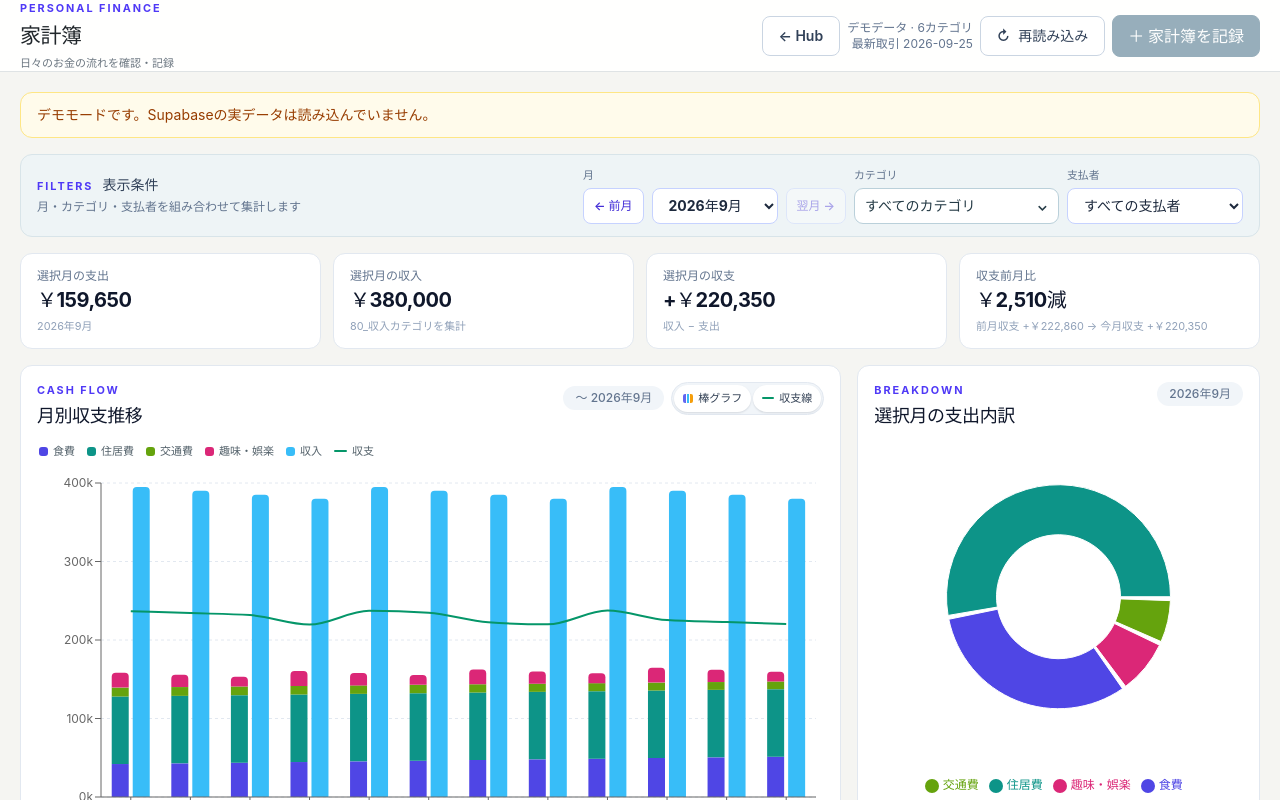
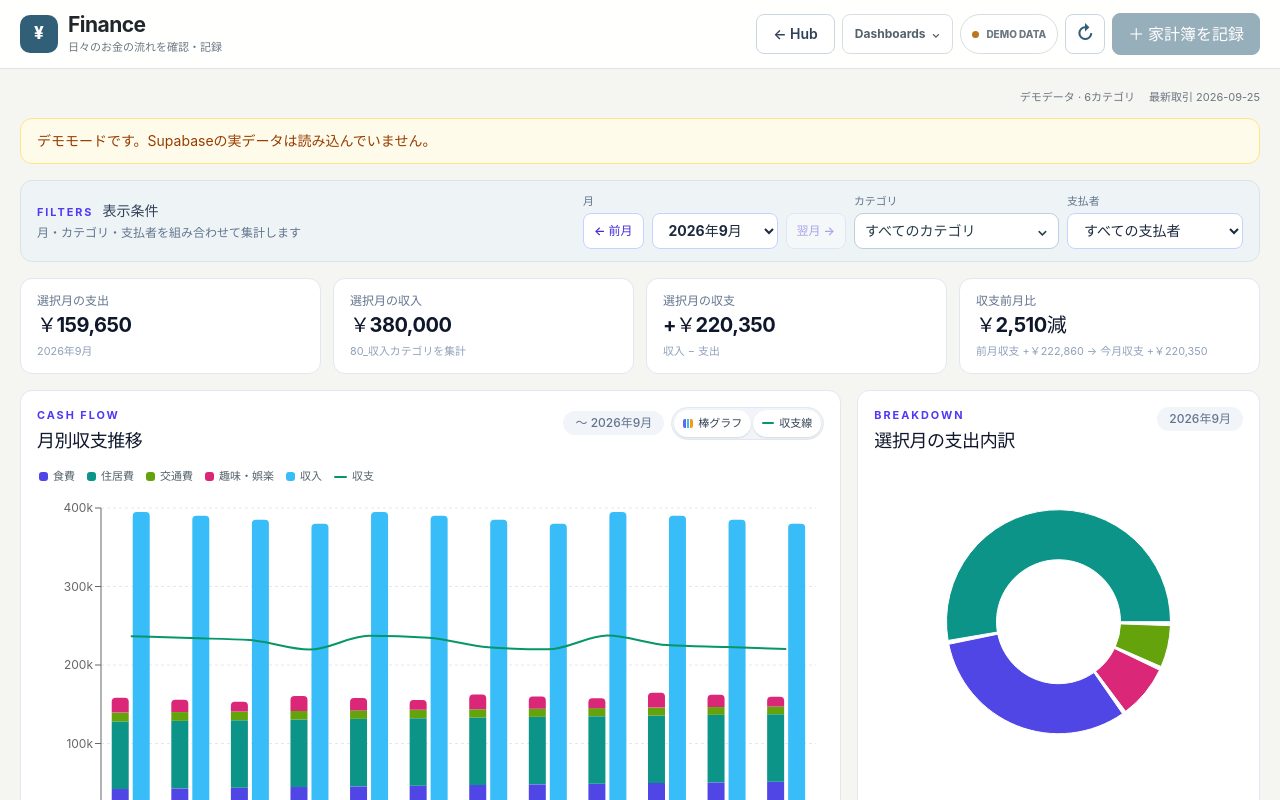
Before and after one commit to tsuonosuke-bot/financial-dashboard, a React (Vite) app: page / in a window 1280 px wide. Shown: the top 800 px of the page. Built offline with nearby package versions, Linux system fonts and the light colour scheme.

Commit message:
Align Finance with shared dashboard shell

```diff
--- a/index.html
+++ b/index.html
@@ -1,10 +1,10 @@
 <!doctype html>
-<html lang="en">
+<html lang="ja">
   <head>
     <meta charset="UTF-8" />
     <link rel="icon" type="image/svg+xml" href="/favicon.svg" />
     <meta name="viewport" content="width=device-width, initial-scale=1.0" />
-    <title>financial-dashboard</title>
+    <title>Finance — Personal Hub</title>
   </head>
   <body>
     <div id="root"></div>
--- a/src/App.tsx
+++ b/src/App.tsx
@@ -118,24 +118,32 @@ function App() {
     <div className="app-page">
       <header className="app-header">
         <div className="app-header-inner">
-          <div className="page-heading">
-            <p className="eyebrow">Personal finance</p>
-            <h1>家計簿</h1>
-            <p>日々のお金の流れを確認・記録</p>
+          <div className="dashboard-brand">
+            <span className="dashboard-brand-mark" aria-hidden="true">¥</span>
+            <span>
+              <h1>Finance</h1>
+              <small>日々のお金の流れを確認・記録</small>
+            </span>
           </div>
           <div className="header-actions">
             <a className="hub-button" href="https://personal-dashboard-7md.pages.dev/">
               ← Hub
             </a>
-            {!loading && !error && (
-              <div className="hidden text-right text-xs text-slate-500 sm:block">
-                <p>{demoMode ? 'デモデータ' : `${expenses.length.toLocaleString('ja-JP')}件`} · {categories.length}カテゴリ</p>
-                <p>最新取引 {newestTransaction || '—'}</p>
-              </div>
-            )}
+            <details className="dashboard-switcher">
+              <summary>Dashboards</summary>
+              <nav aria-label="ダッシュボードを切り替え">
+                <a href="https://personal-dashboard-7md.pages.dev/compass/">Idea</a>
+                <a href="https://personal-dashboard-7md.pages.dev/writing/">Writing</a>
+                <a href="https://personal-dashboard-7md.pages.dev/habits/">Habits</a>
+                <span aria-current="page">Finance</span>
+                <a href="https://personal-dashboard-7md.pages.dev/go/knowledge">Knowledge</a>
+              </nav>
+            </details>
+            <span className={`source-badge ${error ? 'error' : loading ? 'loading' : demoMode ? 'demo' : 'live'}`}>
+              {error ? '取得失敗' : loading ? '接続確認中' : demoMode ? 'DEMO DATA' : 'SUPABASE LIVE'}
+            </span>
             <button type="button" onClick={reload} disabled={loading} aria-label="再読み込み" className="refresh-button">
               <span aria-hidden="true">↻</span>
-              <span>{loading ? '更新中' : '再読み込み'}</span>
             </button>
             <button type="button" className="primary-button add-button" onClick={() => { setActionError(null); setEditingExpense(null); setEntryOpen(true) }} disabled={loading || demoMode}>
               ＋ 家計簿を記録
@@ -145,6 +153,12 @@ function App() {
       </header>
 
       <main className="app-main">
+        {!loading && !error && (
+          <div className="page-meta" aria-label="Financeデータの概要">
+            <span>{demoMode ? 'デモデータ' : `${expenses.length.toLocaleString('ja-JP')}件`} · {categories.length}カテゴリ</span>
+            <span>最新取引 {newestTransaction || '—'}</span>
+          </div>
+        )}
         {notice && <div className="save-notice" role="status"><span>{notice}</span><button type="button" aria-label="閉じる" onClick={() => setNotice(null)}>×</button></div>}
         {loading && (
           <div className="panel grid min-h-64 place-items-center">
--- a/src/index.css
+++ b/src/index.css
@@ -166,10 +166,13 @@ select {
 .app-page { min-height: 100vh; background: #f5f5f2; color: #20262a; }
 .app-header { border-bottom: 1px solid #dfe3e5; background: rgba(255, 255, 255, .92); backdrop-filter: blur(10px); }
 .app-header-inner { width: min(1240px, calc(100% - 32px)); min-height: 68px; display: flex; align-items: center; justify-content: space-between; gap: 20px; margin: 0 auto; }
-.page-heading h1 { margin: 0; font-size: 21px; font-weight: 750; letter-spacing: -.025em; }
-.page-heading > p:last-child { margin: 3px 0 0; color: #6c7780; font-size: 11px; }
+.dashboard-brand { min-width: 0; display: inline-flex; align-items: center; gap: 10px; }
+.dashboard-brand-mark { width: 38px; height: 38px; flex: 0 0 auto; display: grid; place-items: center; border-radius: 10px; background: #315f78; color: #fff; font-size: 17px; font-weight: 800; }
+.dashboard-brand h1 { margin: 0; font-size: 21px; font-weight: 750; line-height: 1.1; letter-spacing: -.025em; }
+.dashboard-brand small { display: block; margin-top: 3px; color: #6c7780; font-size: 11px; font-weight: 650; }
 .header-actions { display: flex; align-items: center; gap: 7px; }
 .app-main { width: min(1240px, calc(100% - 32px)); margin: 0 auto; padding: 20px 0 52px; }
+.page-meta { display: flex; justify-content: flex-end; gap: 14px; margin-bottom: 12px; color: #6c7780; font-size: 11px; }
 .dashboard-stack { display: grid; grid-template-columns: minmax(0, 1fr); gap: 16px; }
 .summary-grid { gap: 12px; }
 .filter-intro-title { display: flex; align-items: baseline; gap: 9px; }
@@ -216,6 +219,21 @@ select {
 .secondary-button { min-height: 40px; padding: 8px 15px; border: 1px solid #d7dde0; border-radius: 8px; background: #fff; color: #53616a; font-weight: 700; cursor: pointer; }
 .secondary-button:hover:not(:disabled) { border-color: #7594a4; color: #315f78; }
 .month-toolbar { border-color: #d8e4e9; border-radius: 12px; background: #eef4f6; }
+.hub-button, .dashboard-switcher summary, .refresh-button, .primary-button { min-height: 40px; border-radius: 8px; }
+.dashboard-switcher { position: relative; }
+.dashboard-switcher summary { display: inline-flex; align-items: center; gap: 6px; padding: 8px 12px; border: 1px solid #d7dde0; background: #fff; color: #53616a; font-size: 12px; font-weight: 700; list-style: none; cursor: pointer; }
+.dashboard-switcher summary::-webkit-details-marker { display: none; }
+.dashboard-switcher summary::after { content: "⌄"; font-size: 11px; }
+.dashboard-switcher nav { position: absolute; top: calc(100% + 8px); right: 0; z-index: 40; width: 210px; display: grid; gap: 3px; padding: 8px; border: 1px solid #d7dde0; border-radius: 11px; background: #fff; box-shadow: 0 16px 42px rgba(31, 47, 56, .16); }
+.dashboard-switcher nav a, .dashboard-switcher nav span { display: flex; align-items: center; min-height: 36px; padding: 7px 9px; border-radius: 7px; color: #20262a; font-size: 12px; font-weight: 700; text-decoration: none; }
+.dashboard-switcher nav a:hover { background: #eef4f6; }
+.dashboard-switcher nav [aria-current="page"] { background: #e7eef1; color: #315f78; }
+.source-badge { min-height: 40px; display: inline-flex; align-items: center; gap: 7px; padding: 8px 11px; border: 1px solid #d7dde0; border-radius: 999px; background: rgba(255,255,255,.78); color: #6c7780; font-size: 10px; font-weight: 800; white-space: nowrap; }
+.source-badge::before { content: ""; width: 7px; height: 7px; flex: 0 0 auto; border-radius: 50%; background: #9da39f; }
+.source-badge.live::before { background: #3b9b6b; box-shadow: 0 0 0 3px rgba(59,155,107,.12); }
+.source-badge.error::before { background: #c75049; }
+.source-badge.demo::before { background: #b7791f; }
+.refresh-button { width: 40px; justify-content: center; padding: 0; color: #315f78; font-size: 19px; }
 .transaction-filters { display: grid; grid-template-columns: minmax(240px, 2fr) repeat(3, minmax(130px, 1fr)); gap: 9px; margin-bottom: 18px; }
 .filter-search { grid-column: span 2; }
 .filter-reset:disabled { cursor: default; opacity: .45; }
@@ -256,16 +274,21 @@ select {
 
 @media (max-width: 640px) {
   .app-header-inner { width: calc(100% - 20px); min-height: 62px; }
-  .page-heading > p { display: none; }
-  .page-heading h1 { font-size: 18px; }
+  .dashboard-brand small, .source-badge { display: none; }
+  .dashboard-brand-mark { width: 34px; height: 34px; border-radius: 9px; }
+  .dashboard-brand h1 { font-size: 18px; }
   .header-actions { gap: 5px; }
-  .header-actions > div, .add-button { font-size: 0; }
-  .refresh-button span:not([aria-hidden]) { display: none; }
+  .dashboard-switcher summary { width: 38px; justify-content: center; padding: 0; overflow: hidden; font-size: 0; }
+  .dashboard-switcher summary::before { content: "▦"; font-size: 17px; }
+  .dashboard-switcher summary::after { display: none; }
+  .dashboard-switcher nav { position: fixed; top: 68px; right: 10px; left: 10px; width: auto; }
+  .add-button { font-size: 0; }
   .refresh-button { gap: 0; }
   .add-button { width: 40px; padding: 0; }
   .add-button::after { content: "+"; font-size: 20px; }
   .hub-button, .refresh-button { min-height: 38px; padding-inline: 10px; }
   .app-main { width: calc(100% - 20px); padding-top: 14px; }
+  .page-meta { justify-content: space-between; gap: 8px; }
   .dashboard-stack { gap: 12px; }
   .summary-grid { gap: 8px; }
   .summary-card { padding: 12px 14px; }
```
Also changed, not shown: 1 other file (tests, documents, lock files or other folders).
